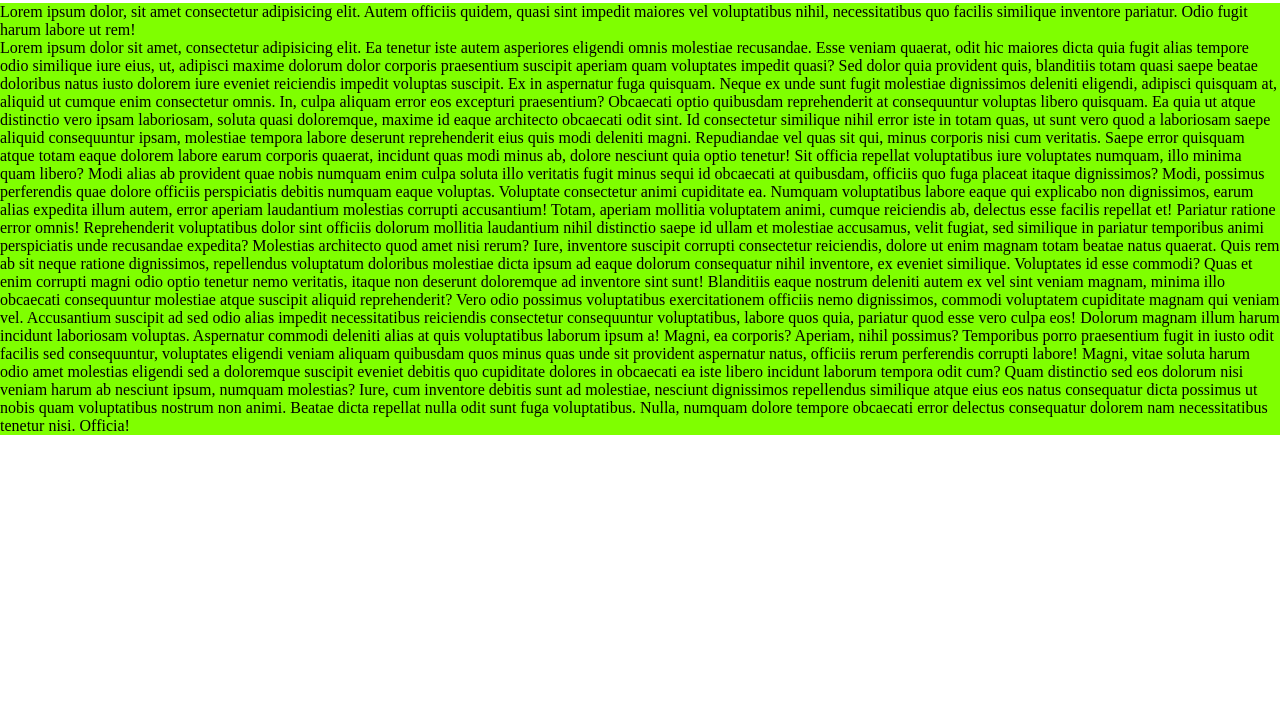
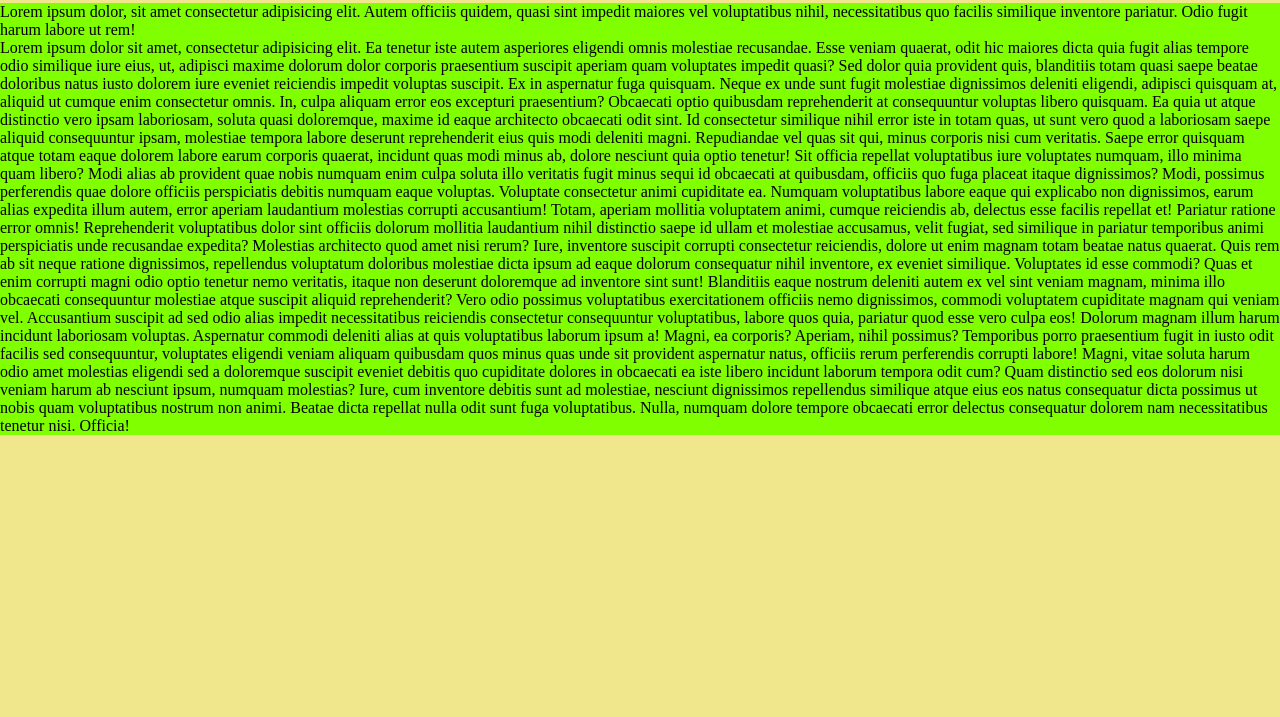
Before and after one commit to VinethYo/git-learning, a plain HTML site: page index.html in a window 1280 px wide. Shown: the part 83-800 px from the top of the page. Drawn offline with Linux system fonts and the light colour scheme.

Commit message:
change bg

```diff
--- a/style.css
+++ b/style.css
@@ -8,3 +8,6 @@ color: blue;
 p{
     background-color: chartreuse;
 }
+body{
+    background-color: khaki;
+}
```
